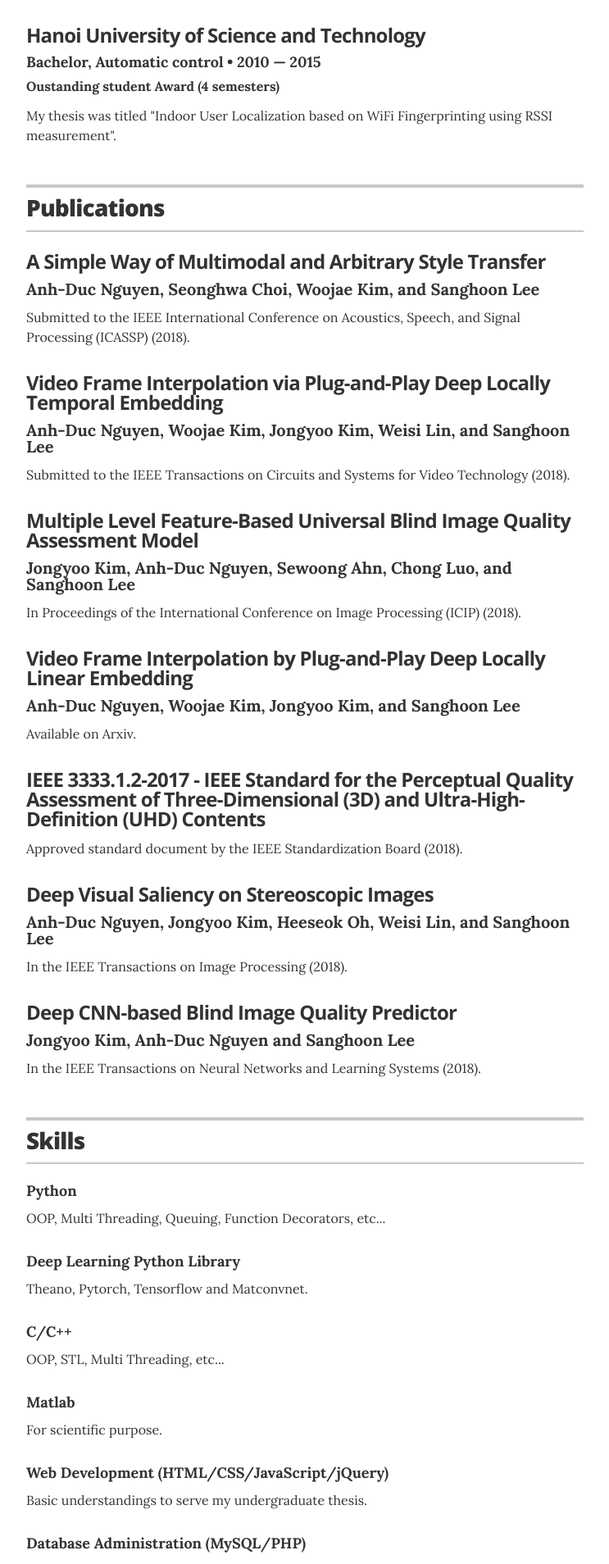
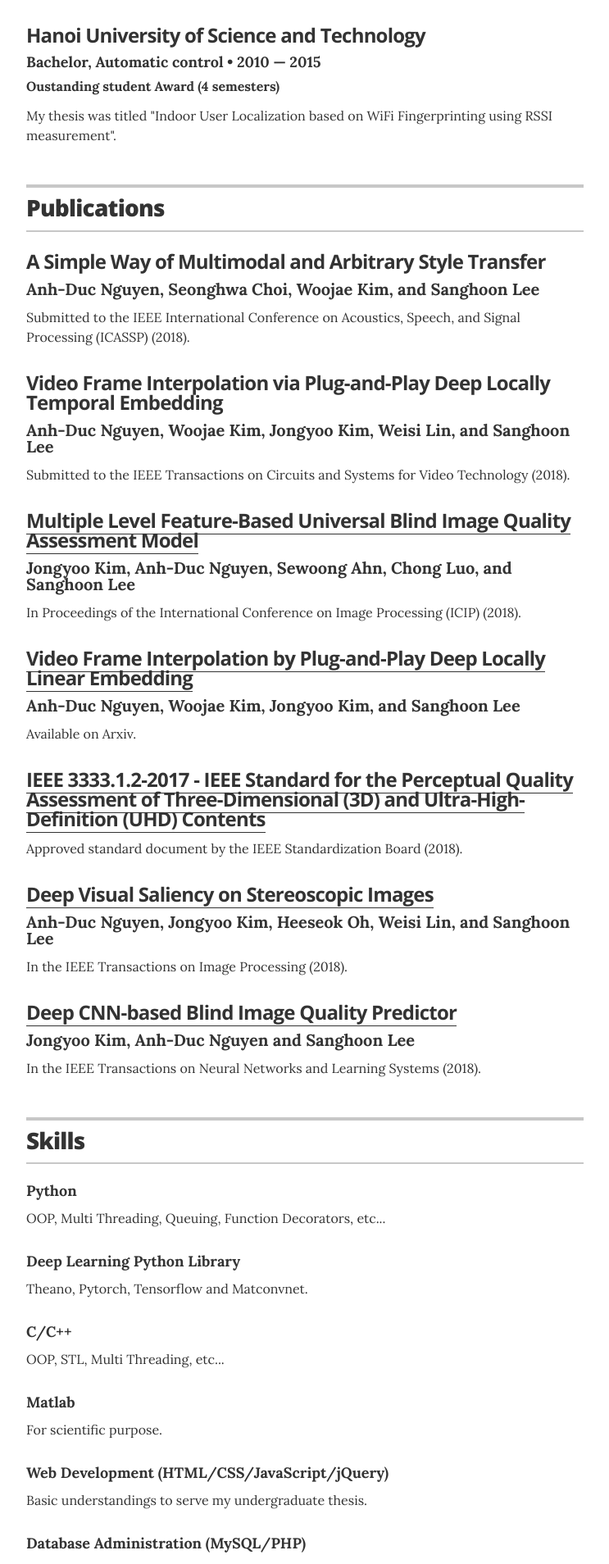
Before and after one commit to justanhduc/justanhduc.github.io, a Jekyll site: the page built from index.html, in a window 1280 px wide. Shown: the part 705-2613 px from the top of the page at 82% size, without its empty margins (268-1011 px from the left). Built offline with Jekyll 4.4.1, drawn with Linux system fonts in a browser that asks for light colours.

Commit message:
added links to publications

```diff
--- a/_layouts/resume.html
+++ b/_layouts/resume.html
@@ -105,7 +105,7 @@
         {% for publication in site.data.publications%}
         <div class="resume-item" itemscope itemtype="http://schema.org/CreativeWork">
           <meta itemprop="creator" content="{{ site.resume_name }}" itemtype="http://schema.org/Person" />
-          <h3 class="resume-item-title" itemprop="title">{{ publication.title}}</h3>
+          <h3 class="resume-item-title" itemprop="title">{% if publication.url %}<a href="{{ publication.url }}">{{ publication.title }}</a>{% else %}{{ publication.title}}{% endif %}</h3>
 	  <h4 class="resume-item-name" itemprop="name">{{ publication.authors}}</h4>
           <p class="resume-item-copy" itemprop="description">{{ publication.note }}  </p>
           <!-- <p class="resume-item-copy">{{ publication.description }}</p> -->
```
